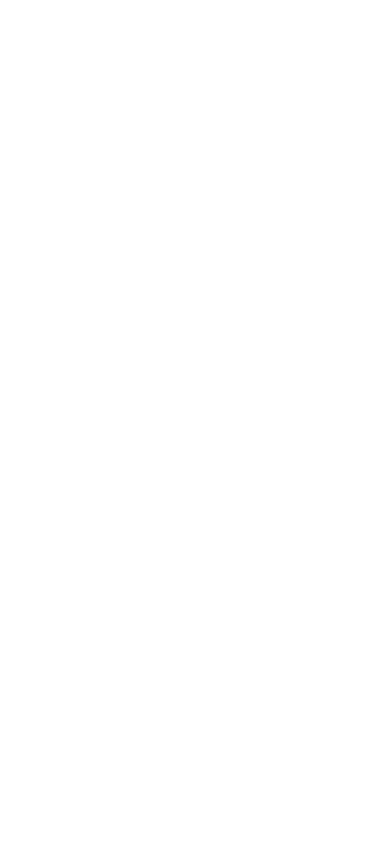
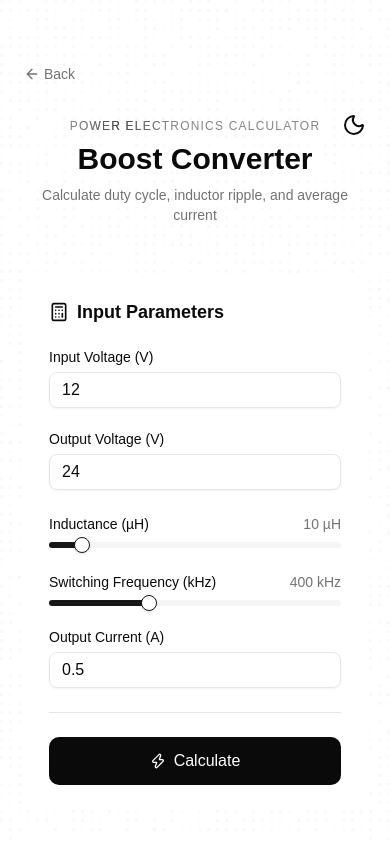
Before and after one commit to zzsscc1001/calc-tools-v2, a React (Vite) app: page /#/boost in a window 390 px wide. Before the commit this address led to /. Shown: the top 844 px of the page. Built offline with nearby package versions, Linux system fonts and the light colour scheme.

Commit message:
Fix: HashRouter for SPA + mobile Back layout

```diff
--- a/src/App.tsx
+++ b/src/App.tsx
@@ -1,14 +1,14 @@
-import { BrowserRouter, Routes, Route } from "react-router-dom"
+import { HashRouter, Routes, Route } from "react-router-dom"
 import Home from "./Home"
 import BoostCalculator from "./BoostCalculator"
 
 export default function App() {
   return (
-    <BrowserRouter>
+    <HashRouter>
       <Routes>
-        <Route path="/calc-tools-v2/" element={<Home />} />
-        <Route path="/calc-tools-v2/boost" element={<BoostCalculator />} />
+        <Route path="/" element={<Home />} />
+        <Route path="/boost" element={<BoostCalculator />} />
       </Routes>
-    </BrowserRouter>
+    </HashRouter>
   )
 }
--- a/src/BoostCalculator.tsx
+++ b/src/BoostCalculator.tsx
@@ -58,14 +58,16 @@
       </div>
 
       <div className="relative z-10 mx-auto max-w-5xl px-6 py-16">
+        {/* 返回链接 */}
+        <div className="mb-6">
+          <Link to="/" className="inline-flex items-center gap-1 text-sm text-muted-foreground hover:text-foreground transition-colors">
+            <ArrowLeft className="size-4" />
+            Back
+          </Link>
+        </div>
+
         {/* 头部 */}
         <div className="relative mb-12 text-center">
-          <div className="absolute top-0 left-0">
-            <Link to="/calc-tools-v2/" className="flex items-center gap-1 text-sm text-muted-foreground hover:text-foreground transition-colors">
-              <ArrowLeft className="size-4" />
-              Back
-            </Link>
-          </div>
           <div className="absolute top-0 right-0">
             <AnimatedThemeToggler />
           </div>
--- a/src/Home.tsx
+++ b/src/Home.tsx
@@ -21,7 +21,7 @@
     cta: "Open tool",
     className: "col-span-3 lg:col-span-2",
     background: <div className="absolute -top-20 -right-20 opacity-60" />,
-    to: "/calc-tools-v2/boost",
+    to: "/boost",
   },
   {
     Icon: Activity,
```
